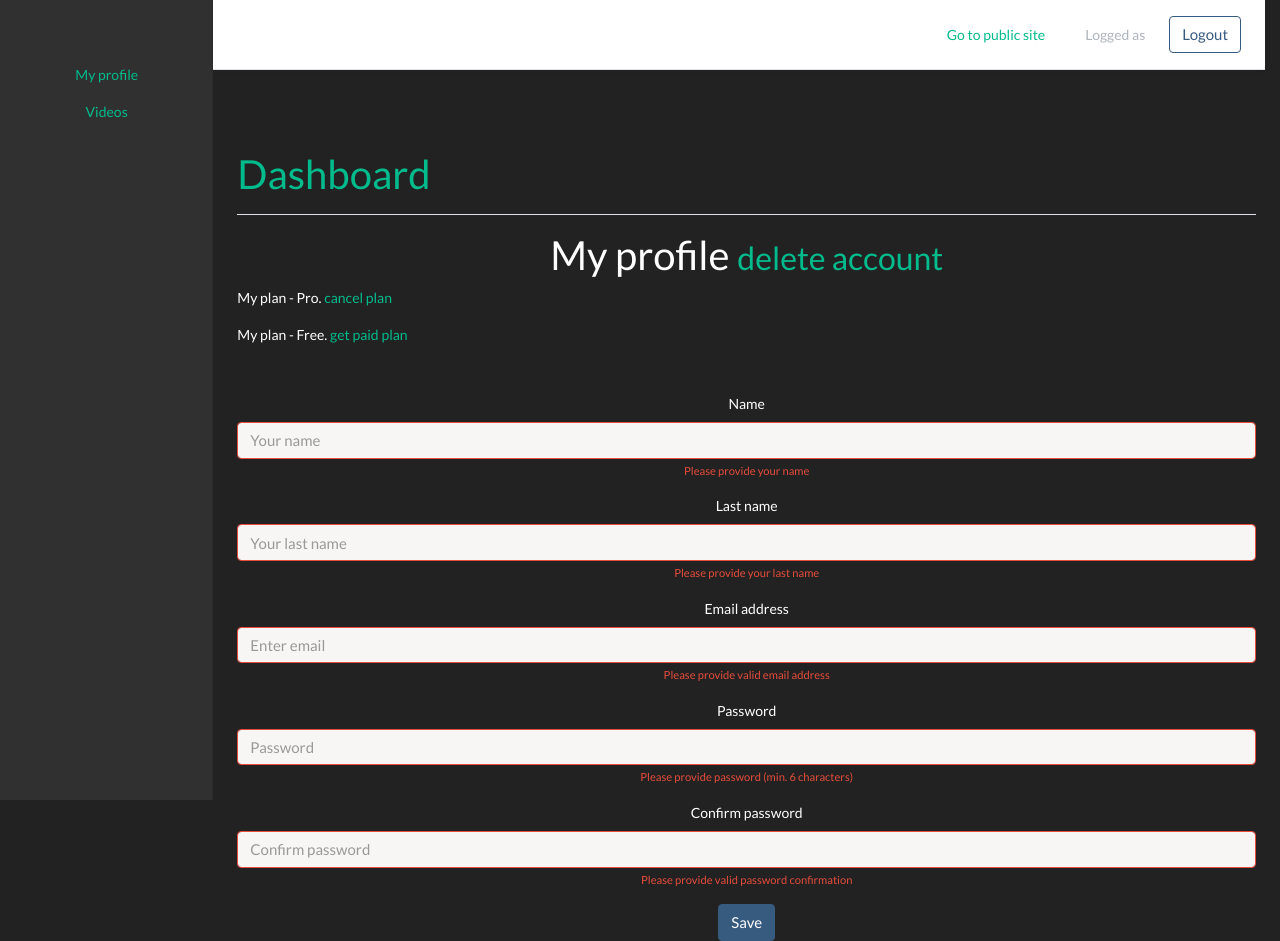
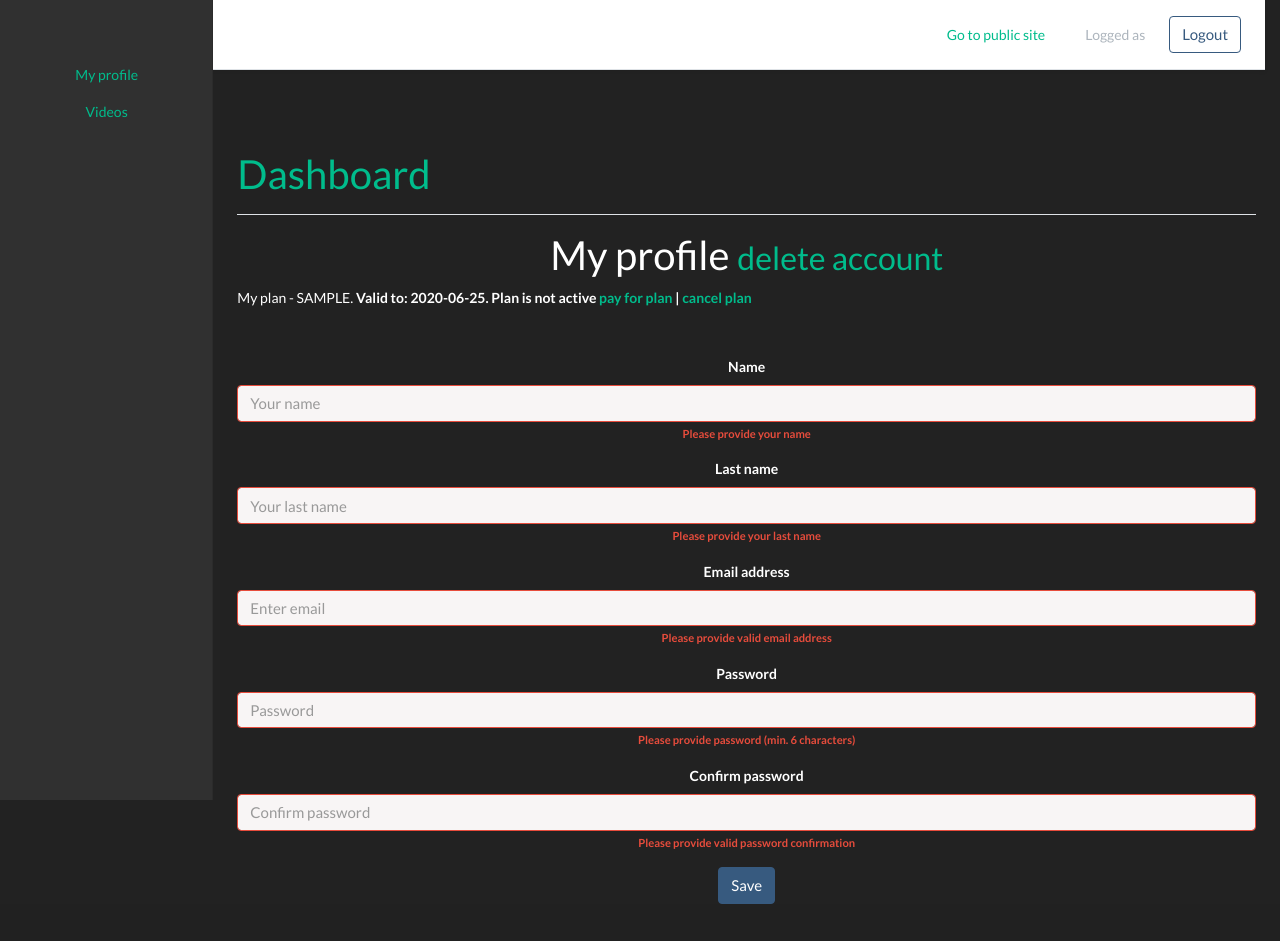
Before and after one commit to mirkodzudzar/video_app, a Symfony app: template templates/admin/my_profile.html.twig in a window 1280 px wide. After the commit the page ends 904 px from the top, so only its background shows below. Run offline with Twig, Linux system fonts and the light colour scheme; the template is opened without the code that fills it: most values are stand-ins (such as "Sample title", 1, 10 or a date in 2020); some libraries are stand-ins or nearby versions.

Commit message:
Admin profile - plans

```diff
--- a/migrations/Version20200629151033.php
+++ b/migrations/Version20200630092536.php
@@ -10,7 +10,7 @@ use Doctrine\Migrations\AbstractMigration;
 /**
  * Auto-generated Migration: Please modify to your needs!
  */
-final class Version20200629151033 extends AbstractMigration
+final class Version20200630092536 extends AbstractMigration
 {
     public function getDescription() : string
     {
--- a/src/DataFixtures/SubscriptionFixtures.php
+++ b/src/DataFixtures/SubscriptionFixtures.php
@@ -30,6 +30,7 @@ class SubscriptionFixtures extends Fixture
 
         return [
             [1, Subscription::getPlanDataNameByIndex(2), (new \Datetime())->modify('+100 year'), 'paid', false], //super admin
+            [2, Subscription::getPlanDataNameByIndex(0), (new \Datetime())->modify('-1 month'), null, true],
             [3, Subscription::getPlanDataNameByIndex(0), (new \Datetime())->modify('+1 month'), 'paid', true],
             [4, Subscription::getPlanDataNameByIndex(1), (new \Datetime())->modify('+1 minute'), 'paid', false],
         ];
--- a/templates/admin/my_profile.html.twig
+++ b/templates/admin/my_profile.html.twig
@@ -2,10 +2,23 @@
 
 {% block mainadmin %}
 <h2>My profile <small><a onclick="return confirm('Are you sure?');" href="#">delete account</a></small></h2>
-{% if not is_granted('ROLE_ADMIN') %}
+{# {% if not is_granted('ROLE_ADMIN') %}
     <p class="text-left">My plan - Pro. <a onclick="return confirm('Are you sure? This can not be undone. Remember also to cancel payment in your PayPal account.');"
             href="#">cancel plan</a></p>
     <p class="text-left">My plan - Free. <a href="{{path('payment')}}">get paid plan</a></p>
+{% endif %} #}
+{% if not is_granted('ROLE_ADMIN') and subscription and subscription.getPlan in subscription.getPlanDataNames %}
+    <p class="text-left">My plan - {{subscription.getPlan|upper}}. <b>Valid to:<b> {{subscription.validTo|date('Y-m-d')}}.
+    {% if subscription.validTo == null or subscription.paymentStatus == null %}
+        Plan is not active <a href="{{path('payment')}}">pay for plan</a> |
+    {% endif %}
+    {% if subscription.getPlan == subscription.getPlanDataNameByIndex(0) %}
+        <a href="{{path('pricing')}}">get paid plan</a> |
+    {% endif %}
+    <a onclick="return confirm('Are you sure? This can not be undone. Remember also to cancel payment in your PayPal account.');"
+            href="{{path('cancel_plan')}}">cancel plan</a></p>
+{% elseif not is_granted('ROLE_ADMIN') %}
+    <p class="text-left">You don't have any plan. <a href="{{path('pricing')}}">Get plan</a></p>
 {% endif %}
 
 <form class="mt-5" method="POST" action="#">
```
Also changed, not shown: src/Controller/Admin/MainController.php (+24 -1 lines).
